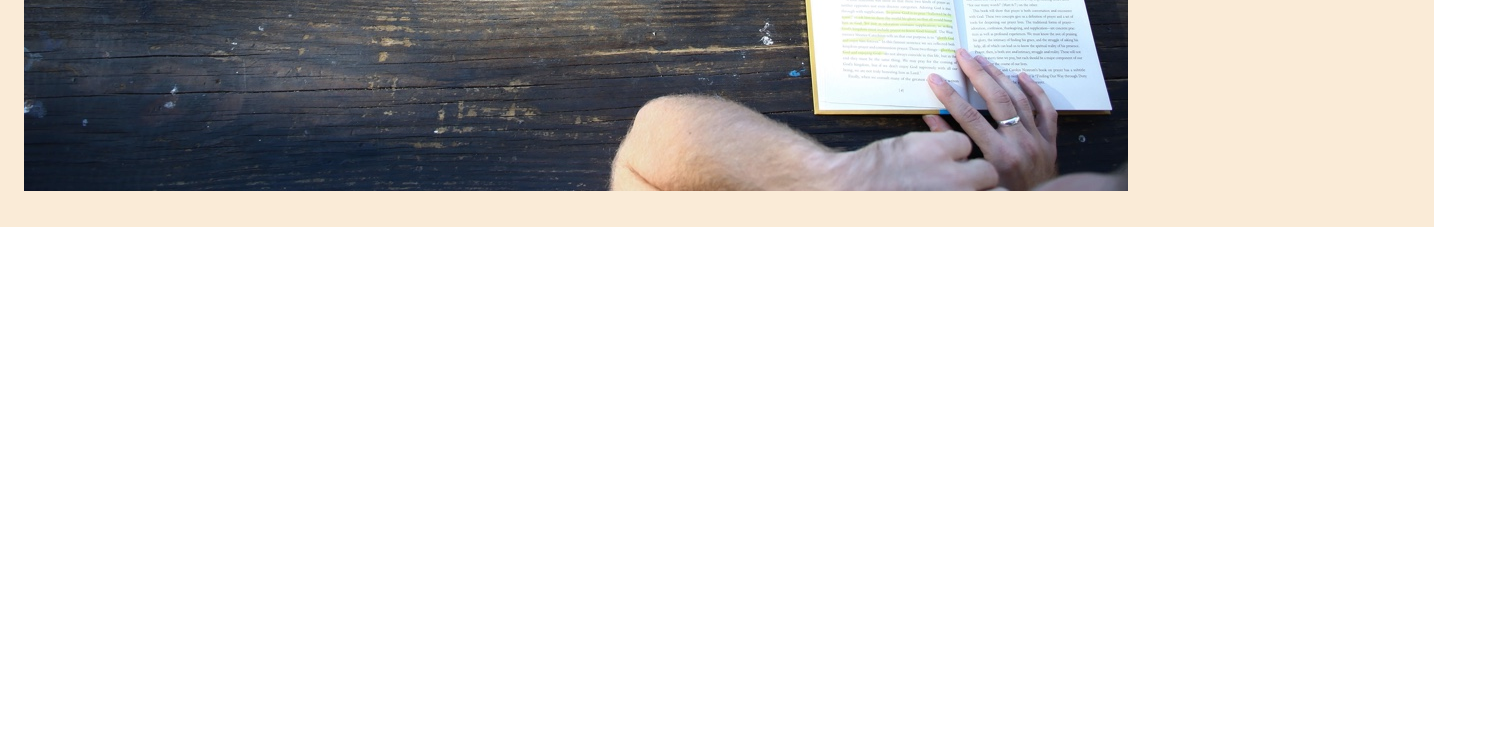
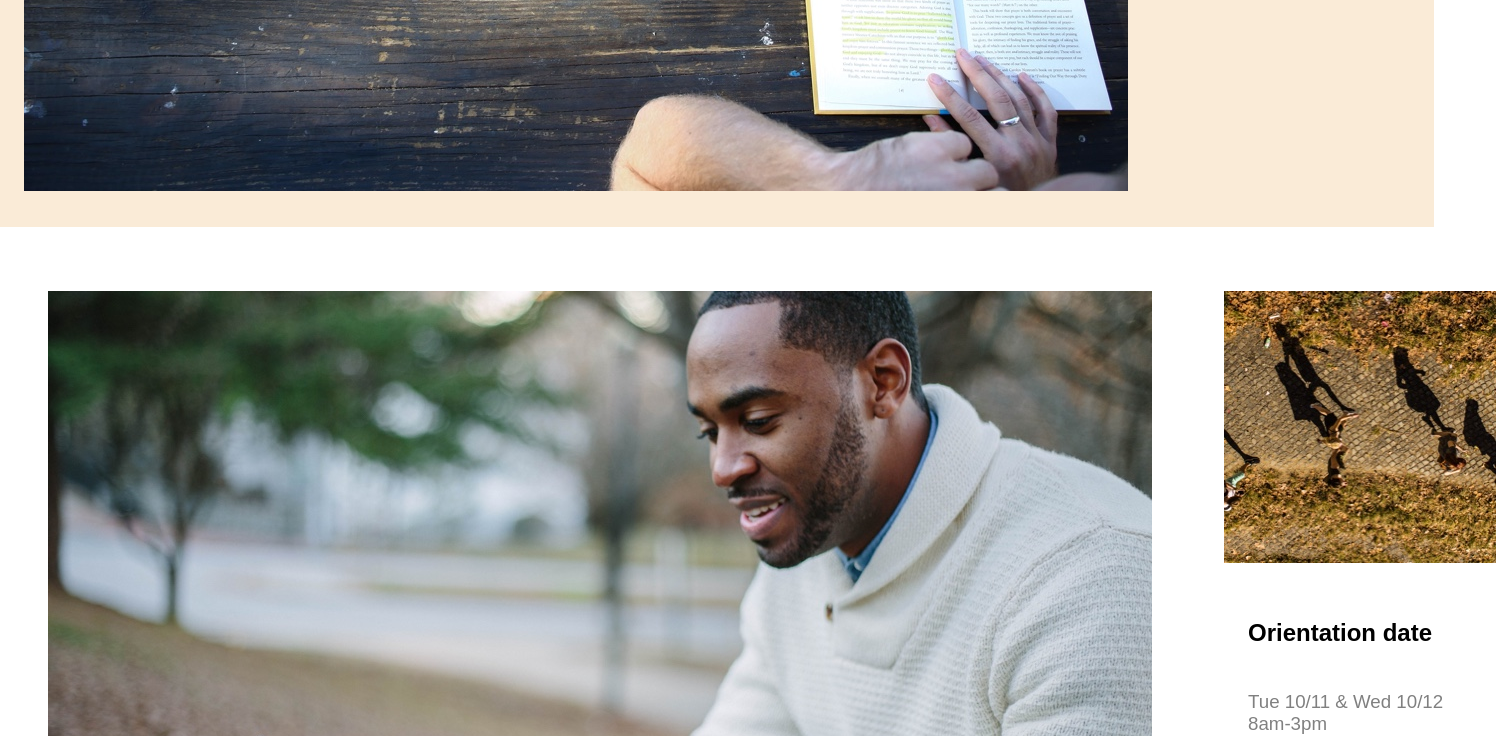
Before and after one commit to mzsami/Colmar-Academy, a plain HTML site: page index.html in a window 1280 px wide. Shown: the part 721-1457 px from the top of the page, 1496 px wide, since content can reach past the window. Before the commit the page ends 948 px from the top, so only its background shows below. Drawn offline with Linux system fonts and the light colour scheme.

Commit message:
Setup the basic layout for the second section of the webpage.

```diff
--- a/index.html
+++ b/index.html
@@ -28,4 +28,33 @@
         <button>Start here</button>
         </div>
     </div>
+    <div class = "second-section">
+        <div class = "event-sideline">
+            <div class="img-event-sideline"><img src = "resources/images/information-main.jpg"></div>
+            <h2>It doesn't hurt to keep practicing</h2>
+            <h3>Lorem ipsum dolor sit amet consectetur adipisicing elit. Odit dolore, similique magnam ut fugit maxime natus a quas animi ea repellendus omnis! Praesentium tenetur, quis repellendus dicta deleniti inventore quia!</h3>
+            <br>
+            <div class = "special-h3"><h3>Emanuel, Sr Strategist at Hiring.com</h3></div>
+        </div>
+        <div class = "events">
+            <div class = "orientation">
+                <img src = "resources/images/information-orientation.jpg">
+                <h2>Orientation date</h2>
+                <h3>Tue 10/11 & Wed 10/12 8am-3pm</h3>
+                <a>Read more</a>
+            </div>
+            <div class = "our-campus">
+                <img src = "resources/images/information-campus.jpg">
+                <h2>Our campus</h2>
+                <h3>Find which campus is close by you</h3>
+                <a>Read more</a>
+            </div>
+            <div class = "our-guest-lecture">
+                <img src = "resources/images/information-guest-lecture.jpg">
+                <h2>Our guest lecture</h2>
+                <h3>Join a keynote wit Oliver Sack about music in medical treatment</h3>
+                <a>Read more</a>
+            </div>
+        </div>
+    </div>
 </body>
--- a/resources/css/style.css
+++ b/resources/css/style.css
@@ -69,8 +69,6 @@ header {
 }
 
 .learning-image{
-    border-radius: 15px;
-    position: relative;
     z-index: 100;
     padding-top: 32px;
     padding-left: 24px;
@@ -115,6 +113,55 @@ button {
 button, text{
     color: black;
 }
+
 button:hover{
     background-color: yellow;
 }
+
+.second-section{
+    font-family: Arial, Helvetica, sans-serif;
+    display: flex;
+    flex-direction: row;
+    z-index: 0;
+    padding-top: 32px;
+}
+
+.event-sideline{
+    display: flex;
+    flex-direction: column;
+    z-index: 100;
+}
+
+.img-event-sideline{
+    padding-right: 24px;
+    padding-left: 24px;
+    padding-bottom: 32px;
+}
+
+.event-sideline, h2{
+    padding-top: 32px;
+    padding-right: 24px;
+    padding-left: 24px;
+    padding-bottom: 24px;
+    font-weight: bold;
+    color:black;
+}
+
+.event-sideline, h3{
+    padding-right: 24px;
+    padding-left: 24px;
+    padding-bottom: 32px;
+    font-weight: lighter;
+    color: grey;
+}
+
+.special-h3{
+    padding-bottom: 32px;
+}
+
+.events{
+    display: flex;
+    flex-direction: column;
+    padding-left: 24px;
+    padding-top: 32px;
+}
```
